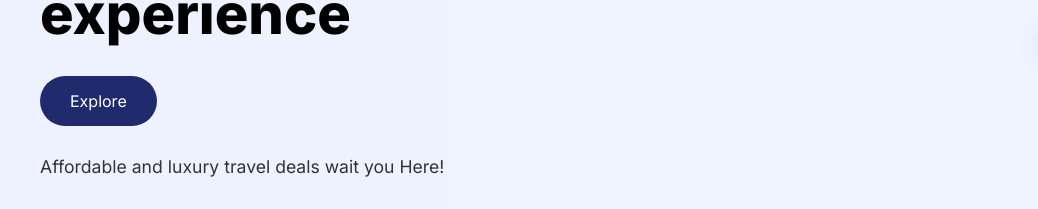
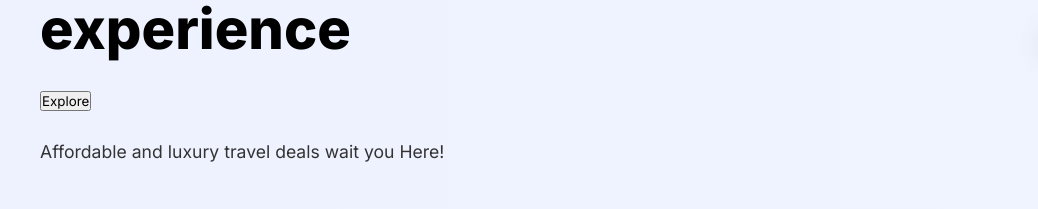
Before and after one commit to Aravind-K-Ashok/WanderWise, a plain HTML site: page index.html in a window 1280 px wide. Shown: the part 591-800 px from the top of the page, 0-1038 px from the left. Drawn offline with Linux system fonts and the light colour scheme.

Commit message:
index.html

```diff
--- a/index.html
+++ b/index.html
@@ -277,7 +277,7 @@
     <div class="main-section">
       <div class="text-content">
         <h1>Discover your perfect travel experience</h1>
-        <button class="explore">Explore</button>
+        <button class="Explore.html">Explore</button>
         <p>Affordable and luxury travel deals wait you Here!</p>
       </div>
       <div class="image-content">
```
